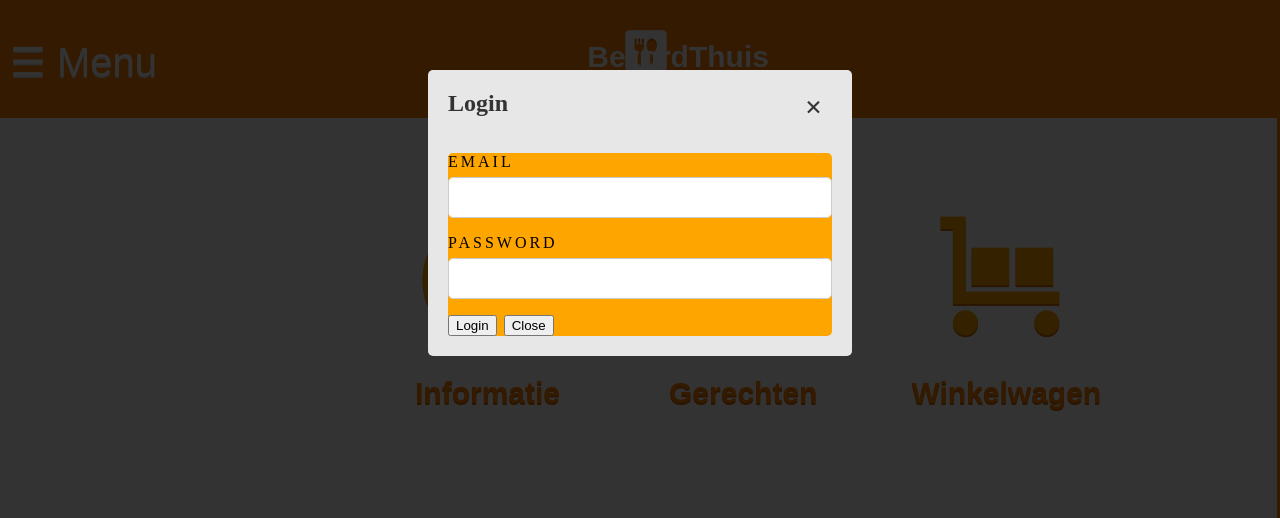
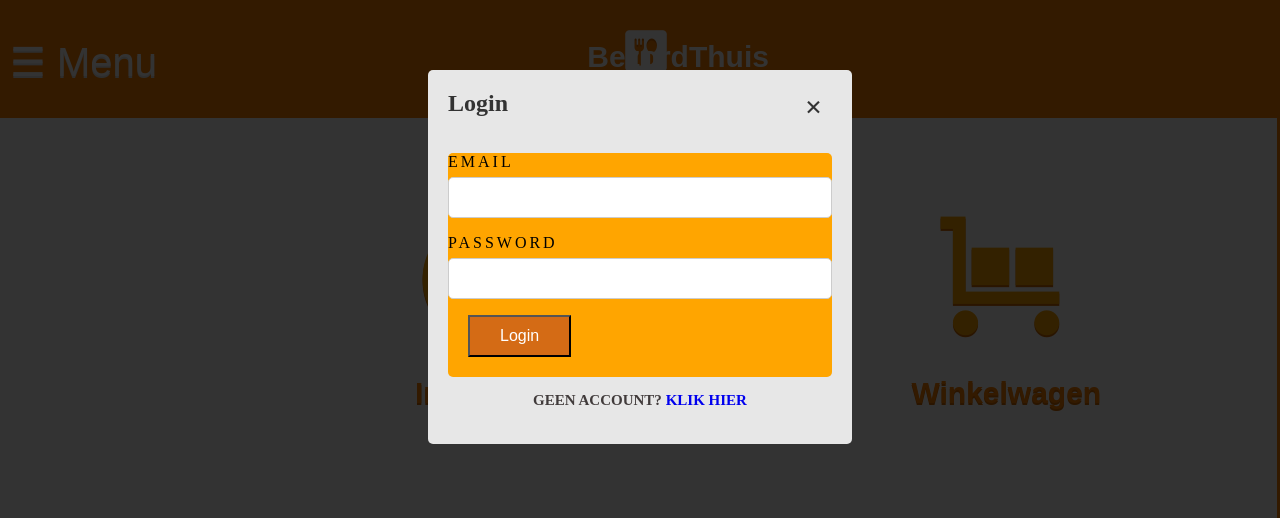
Before and after one commit to LiamFo/BezorgdThuis-Project, a PHP site: page / in a window 1280 px wide, after a click on "Account". Shown: the top 518 px of the page. Run offline with PHP 8.4, Linux system fonts and the light colour scheme; grey boxes are pictures that could not be loaded.

Commit message:
Day 4 update
css improvements + clean-up

```diff
--- a/index.html
+++ b/index.html
@@ -51,9 +51,9 @@
                 <input type="password" name="password">
 
                 <button type="submit" class="btn">Login</button>
-                <button type="button" onclick="closeForm()">Close</button>
             </form>
         </div>
+        <h3>Geen account?<a href="#"> klik hier</a></h3>
       </div>
     </div>
 
--- a/style.css
+++ b/style.css
@@ -182,7 +182,7 @@ div.image::before {
     color: #413b3b;
     font-weight: 900;
     text-transform: uppercase;
-    font-size: 80px;
+    font-size: 15px;
   }
 
   h5 {
@@ -194,15 +194,16 @@ div.image::before {
     line-height: 1.7;
   }
 
-  .button {
+  button {
+    margin-bottom: 20px;
+    margin-left: 20px;
     font-size: 1em;
-    padding: 15px 35px;
+    padding: 10px 30px;
     color: #fff;
     text-decoration: none;
     cursor: pointer;
     transition: all 0.3s ease-out;
-    background: #403e3d;
-    border-radius: 50px;
+    background: #d46b15;
   }
 
   .login-overlay{
@@ -294,3 +295,11 @@ div.image::before {
     border: none;
     border-radius: 50px;
   }
+
+  a {
+    text-decoration:none;
+  }
+
+  a:hover {
+    text-decoration: underline;
+  }
```
